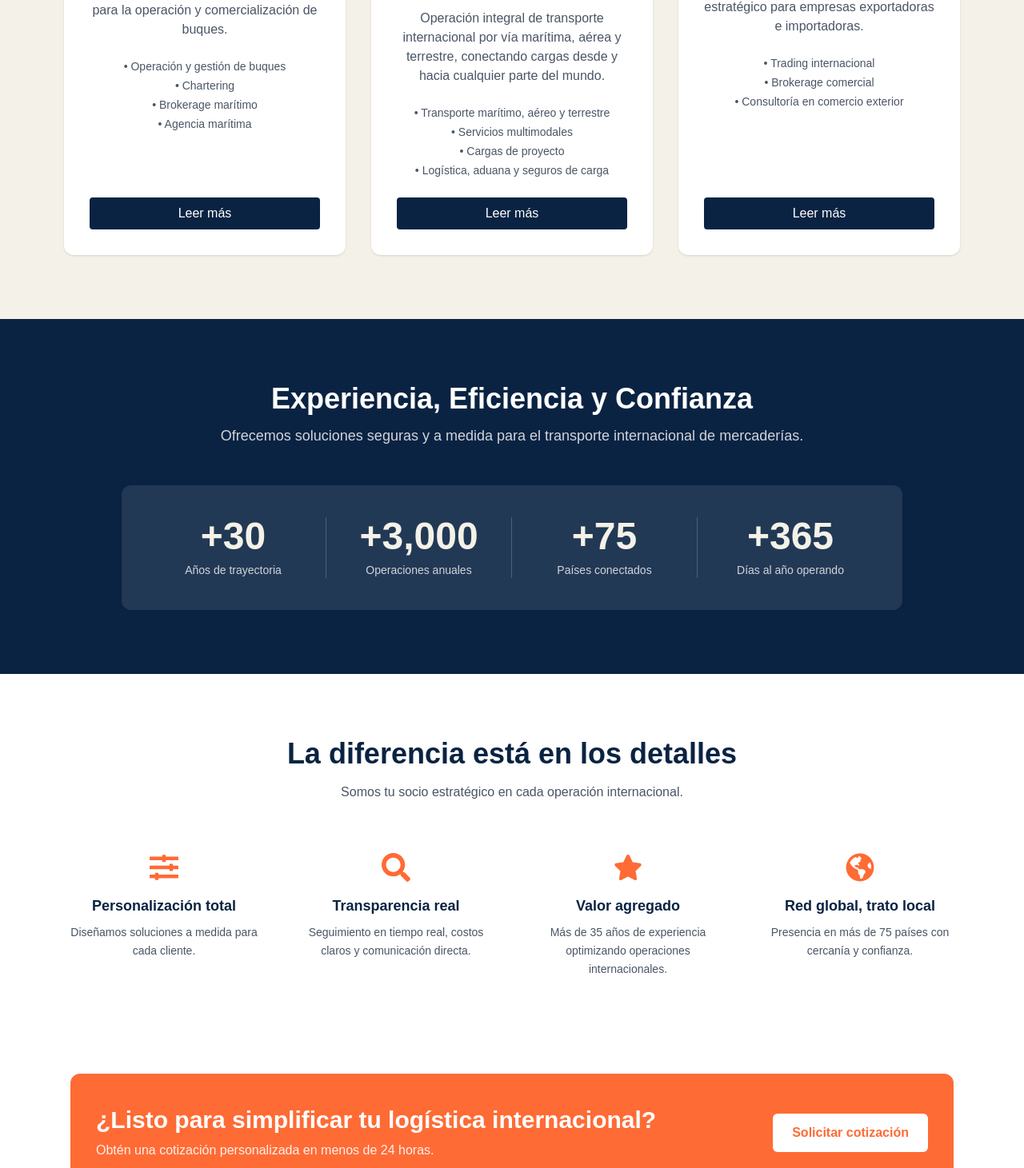
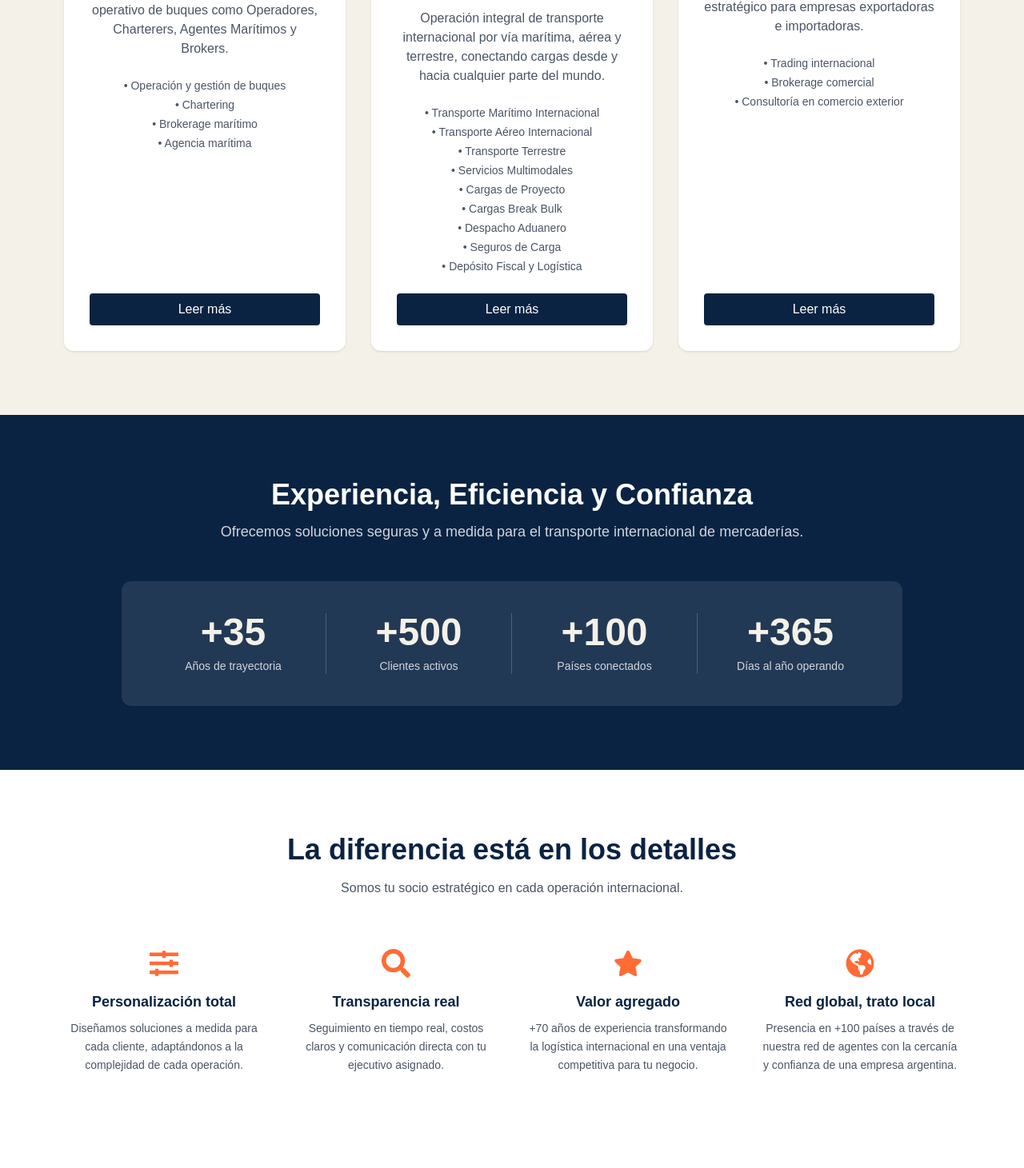
Before and after one commit to LucasGomezz/MSGroup, a Next.js app: page / in a window 1280 px wide. Shown: the part 1174-2635 px from the top of the page at 80% size. Built offline with nearby package versions, Linux system fonts and the light colour scheme.

Commit message:
reformulacion de textos
:)

```diff
--- a/src/compononents/CTAHome.tsx
+++ b/src/compononents/CTAHome.tsx
@@ -14,8 +14,8 @@ export default function CTAHome() {
             <div
                 ref={ref}
                 className={`max-w-6xl mx-auto px-6 transition-all duration-700 ${inView
-                        ? "opacity-100 translate-y-0"
-                        : "opacity-0 translate-y-10"
+                    ? "opacity-100 translate-y-0"
+                    : "opacity-0 translate-y-10"
                     }`}
             >
 
@@ -23,16 +23,16 @@ export default function CTAHome() {
 
                     <div>
                         <h3 className="text-2xl md:text-3xl font-semibold text-white mb-2">
-                            ¿Listo para simplificar tu logística internacional?
+                            ¿Listo para potenciar tu logística internacional?
                         </h3>
 
                         <p className="text-white/90 text-sm md:text-base">
-                            Obtén una cotización personalizada en menos de 24 horas.
+                            Obtén una cotización personalizada de forma inmediata.
                         </p>
                     </div>
 
                     <button className="bg-white text-coral font-semibold px-6 py-3 rounded-md hover:bg-gray-100 transition">
-                        Solicitar cotización
+                        Solicitar cotización gratuita
                     </button>
 
                 </div>
--- a/src/compononents/Hero.tsx
+++ b/src/compononents/Hero.tsx
@@ -14,11 +14,12 @@ export default function Hero() {
             <div className="relative z-10 max-w-6xl mx-44 px-8 md:px-12 py-24">
                 <div className="max-w-xl text-white">
                     <h1 className="text-5xl md:text-6xl font-bold tracking-tight text-white mb-4">
-                        Nuestros Servicios
+                        Un partner para toda tu operación internacional.
                     </h1>
 
                     <p className="text-lg md:text-3xl text-white/85 mb-8 max-w-lg">
-                        Soluciones logísticas para un comercio internacional eficiente.
+                        Soluciones integrales de logística desde 1990.
+                        Movilizamos tu negocio sin fronteras.
                     </p>
 
                     <button className="inline-flex items-center gap-2 bg-coral hover:bg-coral/90 text-white  px-10 py-3 rounded-md  text-2xl cursor-pointer">
--- a/src/compononents/Services.tsx
+++ b/src/compononents/Services.tsx
@@ -33,8 +33,8 @@ export default function Services() {
 
           <ServiceCard
             title="Shipping"
-            subTitle="Servicios marítimos integrales."
-            description="Gestión integral de servicios marítimos para la operación y comercialización de buques."
+            subTitle="Servicios marítimos especializados."
+            description="Expertos en el manejo comercial y operativo de buques como Operadores, Charterers, Agentes Marítimos y Brokers."
             points={[
               "Operación y gestión de buques",
               "Chartering",
@@ -49,10 +49,15 @@ export default function Services() {
             subTitle="Operaciones aéreas y terrestres"
             description="Operación integral de transporte internacional por vía marítima, aérea y terrestre, conectando cargas desde y hacia cualquier parte del mundo."
             points={[
-              "Transporte marítimo, aéreo y terrestre",
-              "Servicios multimodales",
-              "Cargas de proyecto",
-              "Logística, aduana y seguros de carga"
+              "Transporte Marítimo Internacional",
+              "Transporte Aéreo Internacional",
+              "Transporte Terrestre",
+              "Servicios Multimodales",
+              "Cargas de Proyecto",
+              "Cargas Break Bulk",
+              "Despacho Aduanero",
+              "Seguros de Carga",
+              "Depósito Fiscal y Logística"
             ]}
             icon={<FaTruckPlane size={50} className="text-navy " />}
           />
--- a/src/compononents/Stats.tsx
+++ b/src/compononents/Stats.tsx
@@ -18,9 +18,9 @@ export default function Stats() {
 
       <div className="max-w-5xl mx-auto px-6">
         <div className="bg-white/10 backdrop-blur-sm rounded-xl py-10 px-6 grid grid-cols-2 md:grid-cols-4 text-center divide-x divide-white/20">
-          <Stat number={30} label="Años de trayectoria" />
-          <Stat number={3000} label="Operaciones anuales" />
-          <Stat number={75} label="Países conectados" />
+          <Stat number={35} label="Años de trayectoria" />
+          <Stat number={500} label="Clientes activos" />
+          <Stat number={100} label="Países conectados" />
           <Stat number={365} label="Días al año operando" />
 
         </div>
--- a/src/compononents/WhyChooseUs.tsx
+++ b/src/compononents/WhyChooseUs.tsx
@@ -35,25 +35,25 @@ export default function WhyMSGroup() {
                     <Feature
                         icon={<FaSlidersH />}
                         title="Personalización total"
-                        description="Diseñamos soluciones a medida para cada cliente."
+                        description="Diseñamos soluciones a medida para cada cliente, adaptándonos a la complejidad de cada operación."
                     />
 
                     <Feature
                         icon={<FaSearch />}
                         title="Transparencia real"
-                        description="Seguimiento en tiempo real, costos claros y comunicación directa."
+                        description="Seguimiento en tiempo real, costos claros y comunicación directa con tu ejecutivo asignado."
                     />
 
                     <Feature
                         icon={<FaStar />}
                         title="Valor agregado"
-                        description="Más de 35 años de experiencia optimizando operaciones internacionales."
+                        description="+70 años de experiencia transformando la logística internacional en una ventaja competitiva para tu negocio."
                     />
 
                     <Feature
                         icon={<FaGlobeAmericas />}
                         title="Red global, trato local"
-                        description="Presencia en más de 75 países con cercanía y confianza."
+                        description="Presencia en +100 países a través de nuestra red de agentes con la cercanía y confianza de una empresa argentina."
                     />
 
                 </div>
```
